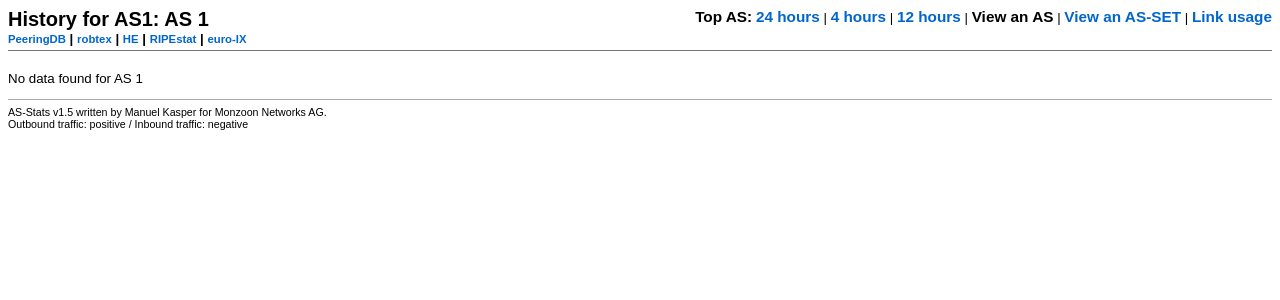
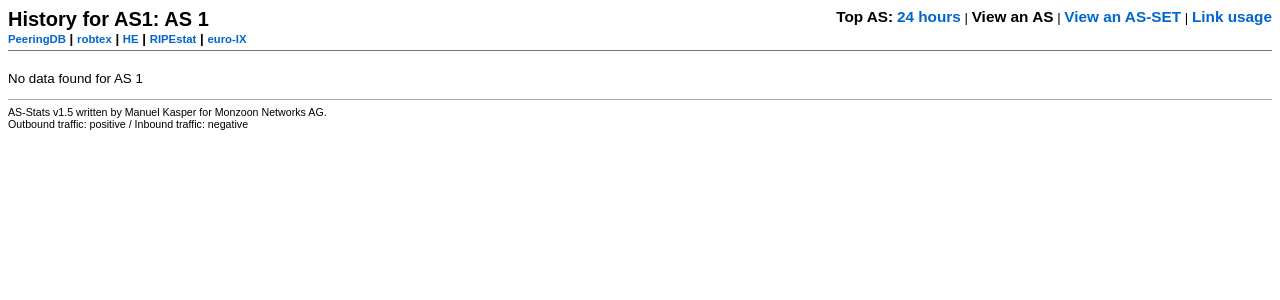
Before and after one commit to manuelkasper/AS-Stats, a PHP site: page /history.php?as=1 in a window 1280 px wide. Shown: the top 300 px of the page. Run offline with PHP 8.4, Linux system fonts and the light colour scheme; data that the repository does not hold is empty.

Commit message:
Remove 4/12 hour clutter
* clarify extractstats
* remove 4/12 hour stats as it’s unnecessary clutter, and by default
there is only a 24 hours stats file so the sort order and the aggregate
stats are wrong anyway, and besides the RRD resolution is too low by
default. If users want this, they can add it properly now.

```diff
--- a/www/config.inc
+++ b/www/config.inc
@@ -42,14 +42,12 @@ $customlinks = array(
 $top_intervals[] = array(
 	'hours' => 7*24,
 	'statsfile' => '/data/as-stats/asstats_week.txt',
-	'label' => '1 week',
-	//'statslabel' => '1 week'		// overrides display of "... in the last ..." - use if 'hours' parameter does not correspond with statsfile interval
+	'label' => '1 week'
 );
 $top_intervals[] = array(
 	'hours' => 30*24,
 	'statsfile' => '/data/as-stats/asstats_month.txt',
-	'label' => '30 days',
-	//'statslabel' => '30 days'		// overrides display of "... in the last ..." - use if 'hours' parameter does not correspond with statsfile interval
+	'label' => '30 days'
 );
 */
 
--- a/www/config_defaults.inc
+++ b/www/config_defaults.inc
@@ -27,17 +27,6 @@ $showpeeras = false;
 $top_intervals = array(
 	array(
 		'hours' => 24,
-		'label' => '24 hours',
-		'statslabel' => '24 hours'
-	),
-	array(
-		'hours' => 4,
-		'label' => '4 hours',
-		'statslabel' => '24 hours'
-	),
-	array(
-		'hours' => 12,
-		'label' => '12 hours',
-		'statslabel' => '24 hours'
+		'label' => '24 hours'
 	)
 );
--- a/www/history.php
+++ b/www/history.php
@@ -54,13 +54,6 @@ $rrdfile = getRRDFileForAS($as, $peerusage);
 <?php if (!file_exists($rrdfile)): ?>
 <p>No data found for AS <?php echo $as; ?></p>
 <?php else: ?>
-<div class="title">4 Hourly</div>
-<?php
-echo getHTMLImg($as, 4, $asinfo['descr'], time() - 4 * 3600, time(), $peerusage, 'hourly graph', 'detailgraph', true);
-if ($showv6)
-	echo getHTMLImg($as, 6, $asinfo['descr'], time() - 4 * 3600, time(), $peerusage, 'hourly graph', 'detailgraph2', true);
-?>
-
 <div class="title">Daily</div>
 <?php
 echo getHTMLImg($as, 4, $asinfo['descr'], time() - 24 * 3600, time(), $peerusage, 'daily graph', 'detailgraph', true);
```
Also changed, not shown: www/top.php (+2 -7 lines), README.md.
